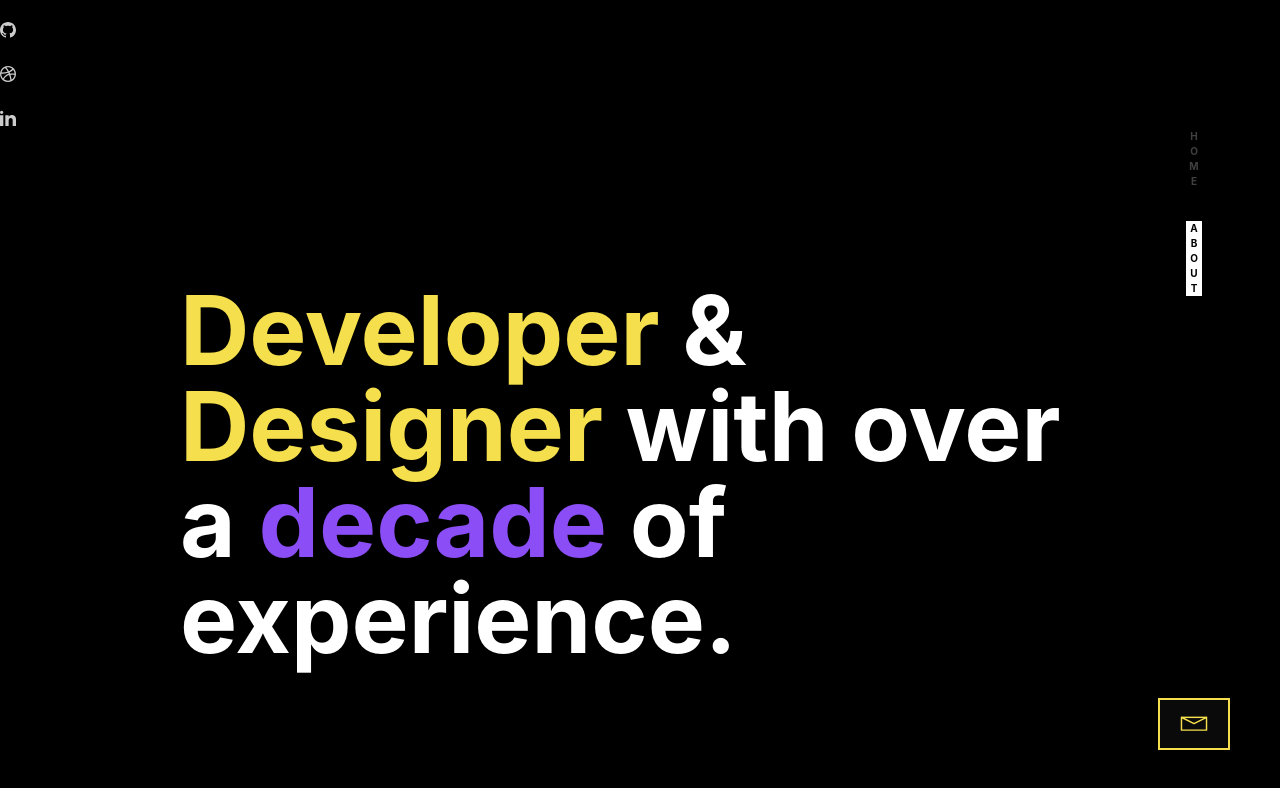
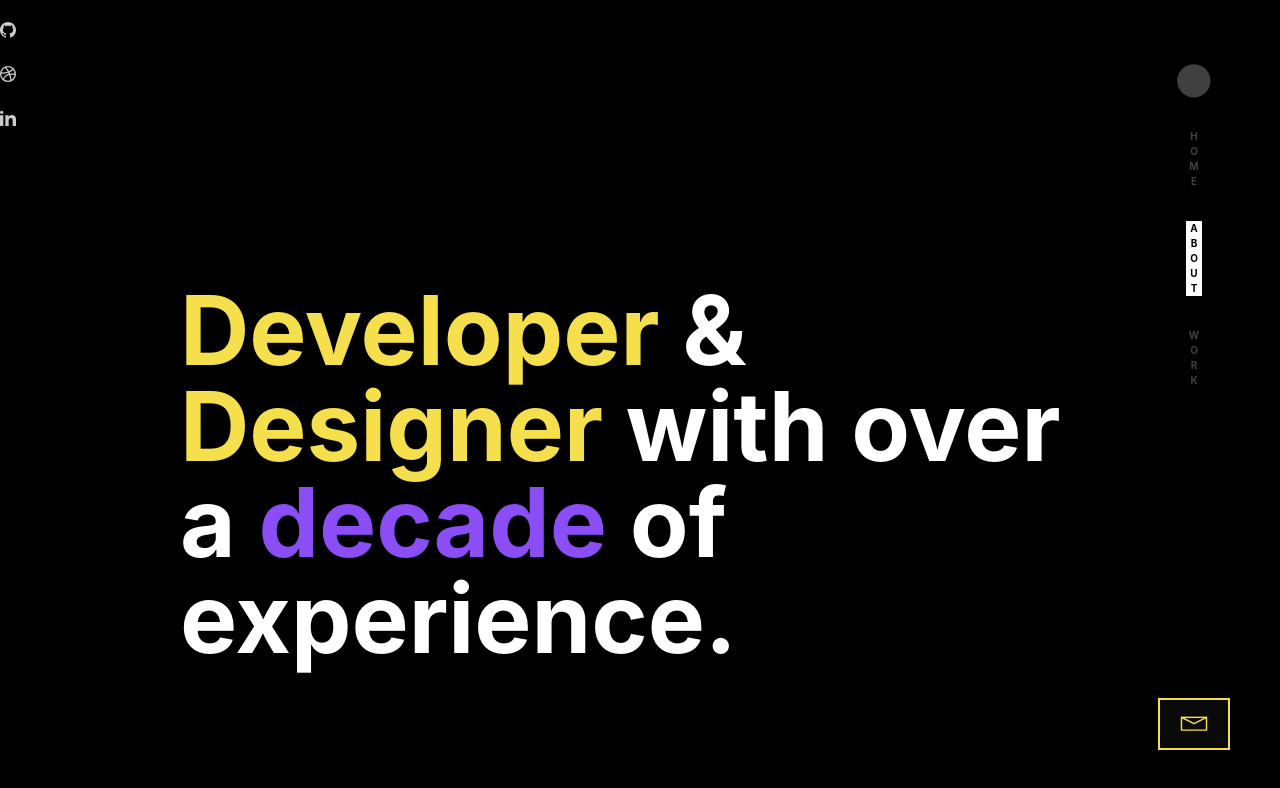
Before and after one commit to maximilianhagerf/hagerf_se-next, a Next.js app: page /about in a window 1280 px wide. Shown: the top 788 px of the page. Built offline with nearby package versions, Linux system fonts and the light colour scheme.

Commit message:
added new page 'work' added progress container to navigation

```diff
--- a/components/Navigation.js
+++ b/components/Navigation.js
@@ -3,19 +3,25 @@ import { AnimateSharedLayout, motion, useAnimation } from "framer-motion";
 import { useRouter } from "next/dist/client/router";
 import { isActiveLink } from "../lib/utils";
 import Link, { LinkProps } from "next/link";
+import ProgressContainer from "../components/ProgressContainer";
 import styles from "../styles/modules/Navigation.module.css";
 // import { variants } from "../tailwind.config";
 
 const links = [
   {
-    id: 2,
+    id: 11,
     name: "HOME",
     href: "/",
   },
   {
-    id: 1,
+    id: 10,
     name: "ABOUT",
     href: "/about",
+  },
+  {
+    id: 9,
+    name: "WORK",
+    href: "/work",
   },
 ];
 
@@ -23,14 +29,14 @@ const variants = {
   hidden: (custom) => ({
     x: 100,
     transition: {
-      delay: custom * 0.2,
+      delay: custom * 0.1,
       duration: 0.5,
     },
   }),
   visible: (custom) => ({
     x: 0,
     transition: {
-      delay: custom * 0.5,
+      delay: custom * 0.2,
       duration: 0.5,
     },
   }),
@@ -40,14 +46,12 @@ const variantsIndicator = {
   hidden: {
     opacity: 0,
     transition: {
-      // delay: custom * 0.2,
       duration: 0.5,
     },
   },
   visible: {
     opacity: 1,
     transition: {
-      // delay: custom * 0.2,
       duration: 1,
     },
   },
@@ -64,6 +68,7 @@ function NavItem(props) {
       controls.start("visible");
     }
   }, [controls, router]);
+
   const isActive = isActiveLink(props.href, props.pathname);
 
   if (isActive) {
@@ -107,18 +112,11 @@ function NavItem(props) {
 }
 
 const Navigation = () => {
-  // const controls = useAnimation();
   const router = useRouter();
 
-  // useEffect(() => {
-  //   if (router.pathname === "/") {
-  //     controls.start("hidden");
-  //   } else {
-  //     controls.start("visible");
-  //   }
-  // }, [controls]);
-
   return (
+    <>
+      <ProgressContainer />
       <AnimateSharedLayout>
         <nav className={styles.Navigation}>
           {links.map(({ id, name, href }) => (
@@ -132,6 +130,7 @@ const Navigation = () => {
           ))}
         </nav>
       </AnimateSharedLayout>
+    </>
   );
 };
 
--- a/components/ProgressContainer.js
+++ b/components/ProgressContainer.js
@@ -1,30 +1,34 @@
 import { useEffect, useState } from "react";
+import { useRouter } from "next/dist/client/router";
 import {
   motion,
   useViewportScroll,
   useSpring,
   useTransform,
+  useAnimation,
 } from "framer-motion";
 import styles from "../styles/modules/ProgressContainer.module.css";
 
 const containerVariants = {
   hidden: {
-    x: 100,
+    x: 120,
     transition: {
-      delay: 0.5,
+      delay: 1.2,
       duration: 0.5,
     },
   },
   visible: {
     x: 0,
     transition: {
-      delay: 0.2,
+      delay: 2.4,
       duration: 0.5,
     },
   },
 };
 
 const ProgressContainer = () => {
+  const controls = useAnimation();
+  const router = useRouter();
   const [currentPrecent, setCurrentPercent] = useState(null);
   const { scrollYProgress } = useViewportScroll();
   const yRange = useTransform(scrollYProgress, [0, 1], [0, 100]);
@@ -32,6 +36,14 @@ const ProgressContainer = () => {
     stiffness: 600,
     damping: 100,
   });
+
+  useEffect(() => {
+    if (router.pathname === "/") {
+      controls.start("hidden");
+    } else {
+      controls.start("visible");
+    }
+  }, [controls, router]);
 
   useEffect(
     () =>
@@ -43,7 +55,6 @@ const ProgressContainer = () => {
 
   const onClick = () => {
     if (currentPrecent === 100) {
-      // window.scrollTo(0, 0);
       setCurrentPercent(0);
       window.scrollTo({ top: 0, left: 0, behavior: "smooth" });
     }
@@ -54,7 +65,8 @@ const ProgressContainer = () => {
       className={styles.ProgressContainer}
       onClick={onClick}
       initial="hidden"
-      animate="visible"
+      animate={controls}
+      // animate="visible"
       exit="hidden"
       variants={containerVariants}
     >
--- /dev/null
+++ b/pages/work.js
@@ -0,0 +1,75 @@
+import Head from "next/head";
+// import Link from "next/link";
+// import Image from "next/image";
+import { motion } from "framer-motion";
+import Content from "../components/Content";
+import styles from "../styles/modules/Content.module.css";
+import stylesWork from "../styles/modules/Work.module.css";
+
+const variants = {
+  hidden: {
+    opacity: 0,
+  },
+  visible: {
+    opacity: 1,
+    transition: {
+      delay: 1,
+      duration: 0.5,
+    },
+  },
+};
+
+export default function About({ canonical }) {
+  return (
+    <>
+      <Head>
+        <title>Work</title>
+        <meta name="description" content="Generated by create next app" />
+        <link rel="icon" href="/favicon.ico" />
+      </Head>
+
+      <Content>
+        <motion.header
+          initial="hidden"
+          animate="visible"
+          exit="hidden"
+          variants={variants}
+        >
+          <h1 className={styles.Title}>
+            <span className={styles.Yellow}>Work </span>
+            <span className={styles.Purple}>Work </span>
+            <span className={styles.Yellow}>Work </span>
+            <span className={styles.Purple}>Work </span>
+            <span className={styles.Yellow}>Work </span>
+            <span className={styles.Purple}>Work </span>
+            <span className={styles.Yellow}>Work </span>
+            <span className={styles.Purple}>Work </span>
+            <span className={styles.Yellow}>Work </span>
+            <span className={styles.Purple}>Work </span>
+            <span className={styles.Yellow}>Work </span>
+            <span className={styles.Purple}>Work </span>
+          </h1>
+        </motion.header>
+
+        <p className={styles.Paragraph}>
+          Lorem ipsum dolor sit amet, consectetur adipiscing elit. Nunc
+          venenatis, lacus vitae laoreet commodo, mi felis fermentum mi, vitae
+          hendrerit augue arcu ut nibh. Vestibulum vestibulum porta risus, a
+          efficitur arcu tristique ut. Aenean at erat sed sem pulvinar pretium.
+        </p>
+        <p className={styles.Paragraph}>
+          vulputate rutrum. In id vehicula eros. Pellentesque sit amet dolor
+          ullamcorper, consectetur felis non, auctor ligula. Nam nec suscipit
+          ipsum. Integer in nisl vel lacus dictum volutpat. Curabitur vulputate
+          mauris sem, vitae pulvinar mi egestas eu. Phasellus tempor vitae felis
+          vel laoreet. Duis diam arcu, ullamcorper id leo quis, ultricies
+          posuere lorem. Etiam tincidunt at ligula nec tristique. Ut nibh erat,
+          tempor vel turpis vitae, ullamcorper pharetra nisi. Mauris eu
+          malesuada ante. Duis tincidunt at velit nec accumsan. Pellentesque
+          condimentum elementum est, vel blandit dolor placerat vel. Cras eros
+          felis, fringilla rutrum elit id, fermentum pretium orci. Duis eget
+        </p>
+      </Content>
+    </>
+  );
+}
```
Lines whose indentation alone changed are shown as unchanged.
